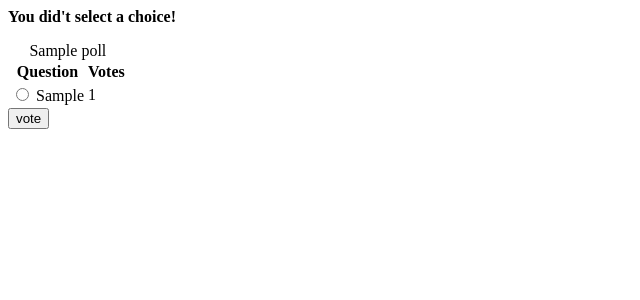
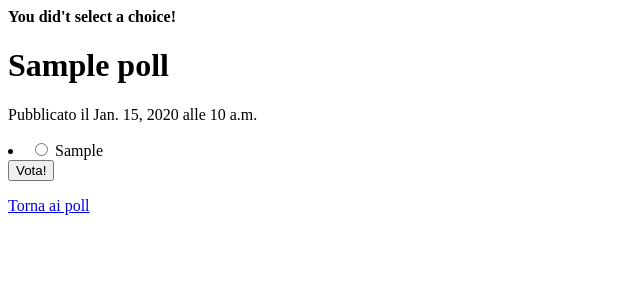
Before and after one commit to rjack/learn_django, a Django app: page /polls/1/vote/ in a window 1280 px wide. Shown: the top 300 px of the page, without its empty margins (0-640 px from the left). Run offline with Django 3.2, Linux system fonts and the light colour scheme; tables that the repository leaves empty hold one stand-in row (values such as "Sample post"); parts of the project's set-up code (start-up, migrations or seed data) failed here and were passed over.

Commit message:
Super refactoring, using generic views

```diff
--- a/learning/polls/urls.py
+++ b/learning/polls/urls.py
@@ -1,8 +1,21 @@
 from django.conf.urls.defaults import *
+from django.views.generic.list_detail import object_list, object_detail
+from learning.polls.models import Poll
+from learning.polls.views import vote
 
-urlpatterns = patterns('polls.views',
-	(r'^$', 'index'),
-	(r'^(?P<poll_id>\d+)/$', 'detail'),
-	(r'^(?P<poll_id>\d+)/results/$', 'results'),
-	(r'^(?P<poll_id>\d+)/vote/$', 'vote'),
+
+# This is lazy, so it doesn't hit the database until needed inside a view
+info_dict = {
+	"queryset": Poll.objects.all(),
+}
+
+
+urlpatterns = patterns('',
+	url(r'^$', object_list, info_dict, name="poll_list"),
+	url(r'^(?P<object_id>\d+)/$', object_detail, info_dict, name="poll_detail"),
+	url(r'^(?P<object_id>\d+)/results/$',
+		object_detail,
+		dict(info_dict, template_name="polls/results.html"),
+		name="poll_results"),
+	url(r'^(?P<object_id>\d+)/vote/$', vote, name="poll_vote"),
 )
--- a/learning/polls/views.py
+++ b/learning/polls/views.py
@@ -5,42 +5,18 @@ from django.shortcuts import render_to_response, get_object_or_404
 from django.core.urlresolvers import reverse
 
 
-
-def index(request):
-	latest_poll_list = Poll.objects.all().order_by('-pub_date')[:5]
-	t = loader.get_template('polls/index.html')
-	c = Context({
-		'latest_poll_list': latest_poll_list
-	})
-	return HttpResponse(t.render(c))
-
-
-
-def detail(request, poll_id, voted=False):
-	poll = get_object_or_404(Poll, pk=poll_id)
-	return render_to_response("polls/detail.html", {
-		'poll': poll,
-		'voted': voted,
-	}, context_instance=RequestContext(request))
-
-
-def results(request, poll_id):
-	return detail(request, poll_id, True)
-
-
-def vote(request, poll_id):
-	p = get_object_or_404(Poll, pk=poll_id)
+def vote(request, object_id):
+	p = get_object_or_404(Poll, pk=object_id)
 	try:
 		selected_choice = p.choice_set.get(pk=request.POST['choice'])
 	except (KeyError, Choice.DoesNotExist):
 		# Redisplay the poll voting form
-		return render_to_response('polls/detail.html', {
-			'poll': p,
+		return render_to_response('polls/poll_detail.html', {
+			'object': p,
 			'error_message': "You did't select a choice!"
 		}, context_instance = RequestContext(request))
 	else:
 		# All went good: increment votes, save changes and redirect to results
 		selected_choice.votes += 1
 		selected_choice.save()
-		return HttpResponseRedirect(reverse("polls.views.results",
-			args=(p.id,)))
+		return HttpResponseRedirect(reverse("poll_results", args=(p.id,)))
--- a/learning/templates/polls/detail.html
+++ /dev/null
@@ -1,34 +0,0 @@
-{% if error_message %}<p><strong>{{ error_message }}</strong></p>{% endif %}
-
-{% if not voted %}
-	<form action="/polls/{{ poll.id }}/vote/" method="post">
-	{% csrf_token %}
-{% else %}
-	<em>Thanks for voting!</em>
-{% endif %}
-
-<table>
-	<caption>{{ poll.question }}</caption>
-	<thead>
-		<tr>
-			<th>Question</th>
-			<th>Votes</th>
-		</tr>
-	</thead>
-	<tbody>
-		{% for choice in poll.choice_set.all %}
-			<tr>
-				<td>
-					{% if not voted %}<input type="radio" name="choice" id="choice_{{ forloop.counter }}" value="{{ choice.id }}"> <label for="choice_{{ forloop.counter }}">{{ choice.choice }}</label>
-					{% else %}{{ choice.choice }}{% endif %}
-				</td>
-				<td>{{ choice.votes }}</td>
-			</tr>
-		{% endfor %}
-	</tbody>
-</table>
-
-{% if not voted %}
-	<input type="submit" value="vote">
-{% endif %}
-</form>
--- /dev/null
+++ b/learning/templates/polls/poll_detail.html
@@ -0,0 +1,18 @@
+{% if error_message %}<p><strong>{{ error_message }}</strong></p>{% endif %}
+
+<h1>{{ object.question }}</h1>
+<p>Pubblicato il {{ object.pub_date|date }} alle {{ object.pub_date|time }}</p>
+
+<form method="POST" action="{% url poll_vote object.id %}">
+	{% csrf_token %}
+
+	{% for choice in object.choice_set.all %}
+	<li>
+		<input type="radio" value="{{ choice.id }}"name="choice" id="choice_{{ choice.id }}" />
+		<label for="choice_{{ choice.id }}">{{ choice.choice }}</label>
+	</li>
+	{% endfor %}
+	<input type="submit" value="Vota!" />
+</form>
+
+<a href="{% url poll_list %}">Torna ai poll</a>
--- a/learning/templates/polls/index.html
+++ b/learning/templates/polls/poll_list.html
@@ -4,9 +4,9 @@
 		<title>Poll index</title>
 	</head>
 	<body>
-		{% if latest_poll_list %}
+		{% if object_list %}
 			<ul>
-			{% for poll in latest_poll_list %}
+			{% for poll in object_list %}
 				<li><a href="/polls/{{ poll.id }}/">{{ poll.question }}</a></li>
 			{% endfor %}
 			</ul>
```
Also changed, not shown: learning/templates/polls/results.html (added, +22 -0 lines).
